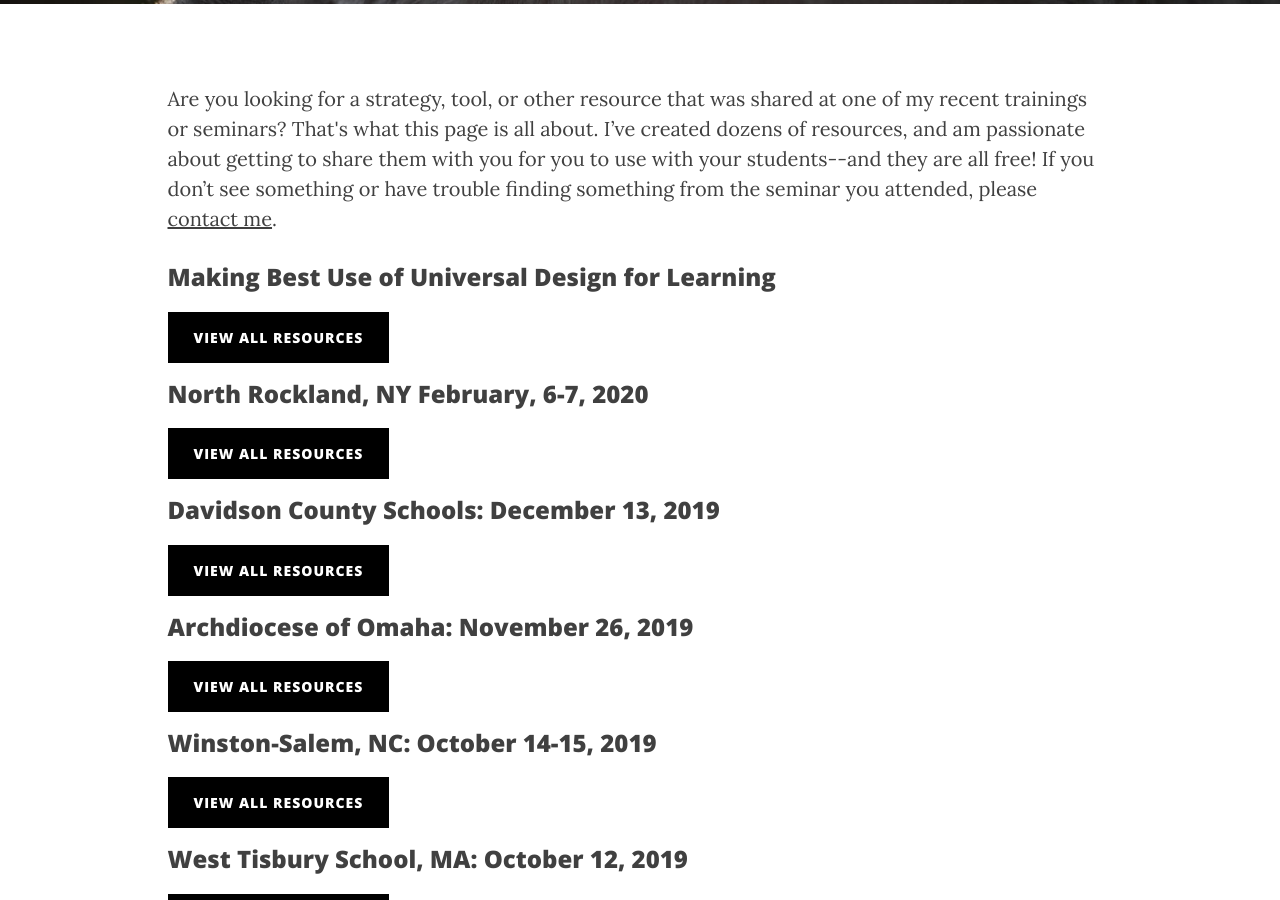
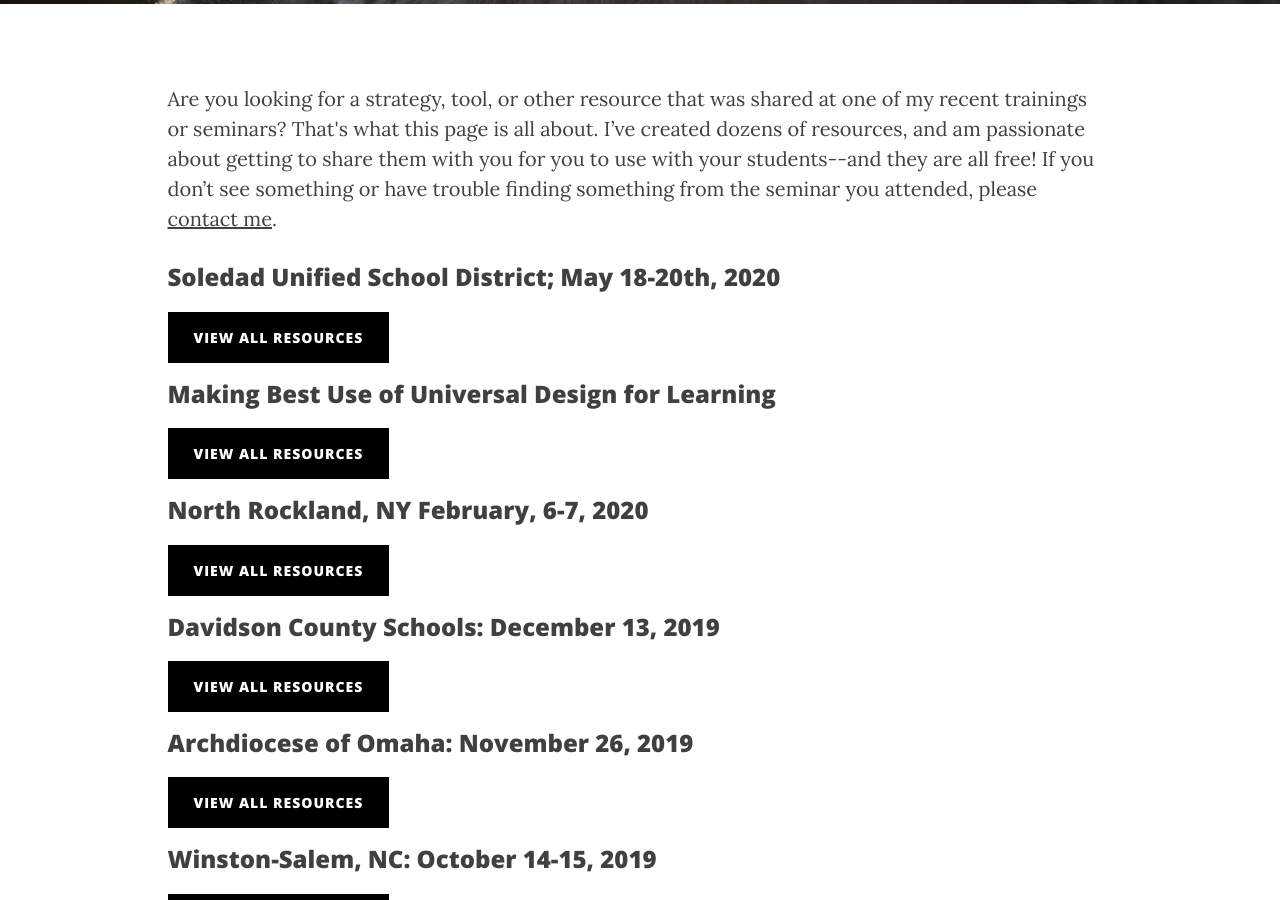
Before and after one commit to iamweswilson/clearlycat, a Jekyll site: the page built from resources.html, in a window 1280 px wide and 900 px high, scrolled down 444 px. Built offline with Jekyll 4.4.1, drawn with Linux system fonts in a browser that asks for light colours; nearby versions of some CDN libraries; comment, search, counter and statistics services are not loaded.

Commit message:
Soledad resources

```diff
--- a/resources.html
+++ b/resources.html
@@ -24,6 +24,13 @@ permalink: /training-resources/
             <div class="col-sm-10 col-sm-push-1">
                 <p>
                     Are you looking for a strategy, tool, or other resource that was shared at one of my  recent trainings or seminars? That's what this page is all about.  I’ve created dozens of resources, and am passionate about getting to share them with you for you to use with your students--and they are all free!  If you don’t see something or have trouble finding something from the seminar you attended, please <a href="/contact/">contact me</a>.
+                </p>
+
+                <h3>Soledad Unified School District; May 18-20th, 2020</h3>
+                <p>
+                    <a href="//drive.google.com/open?id=1QO83foVkqibkhBwOiN6EvwvgdzwPqAUR" class="resource-btn" target="_blank">
+                        View All Resources
+                    </a>
                 </p>
                 <h3>Making Best Use of Universal Design for Learning</h3>
                 <p>
```
